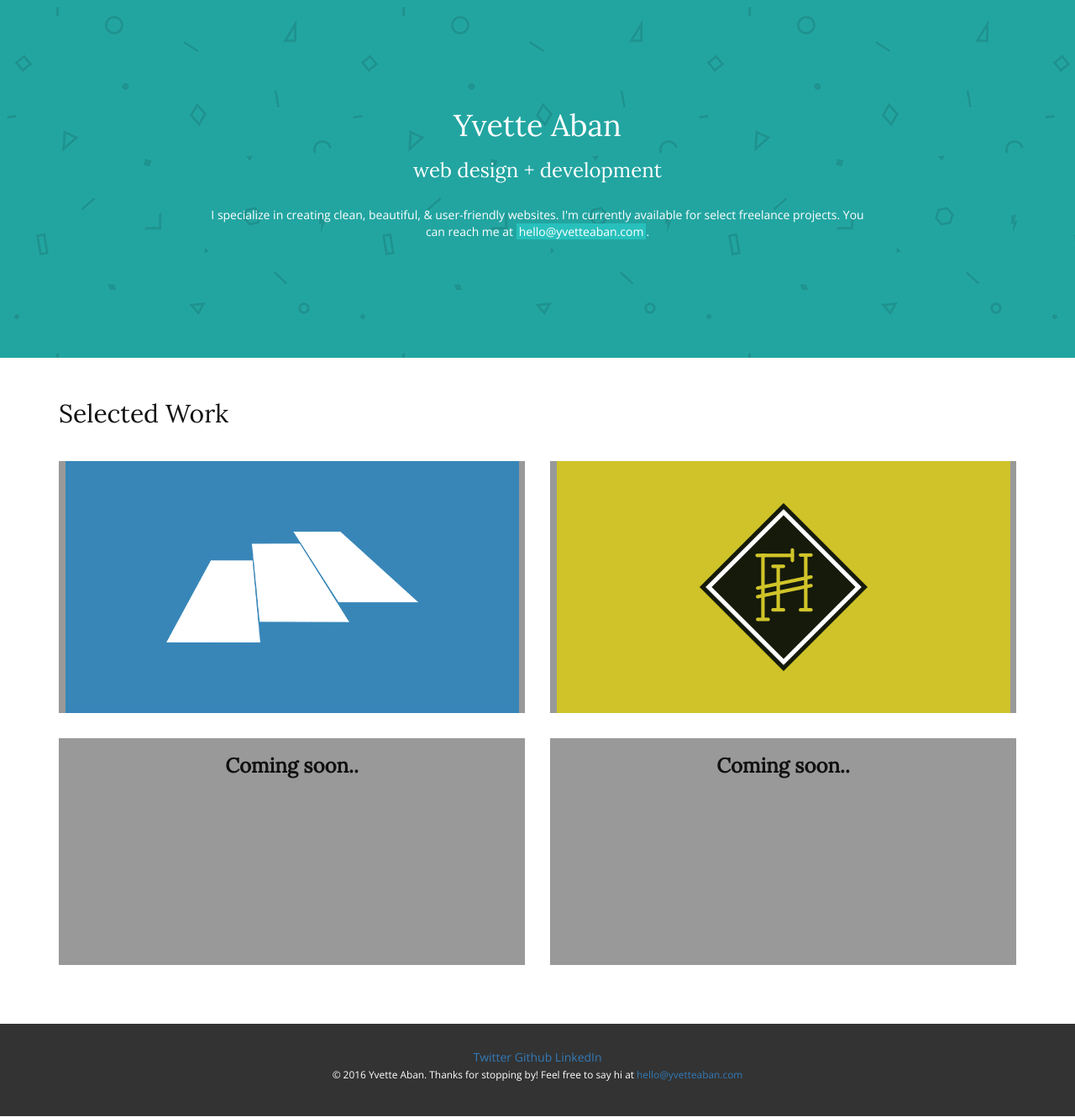
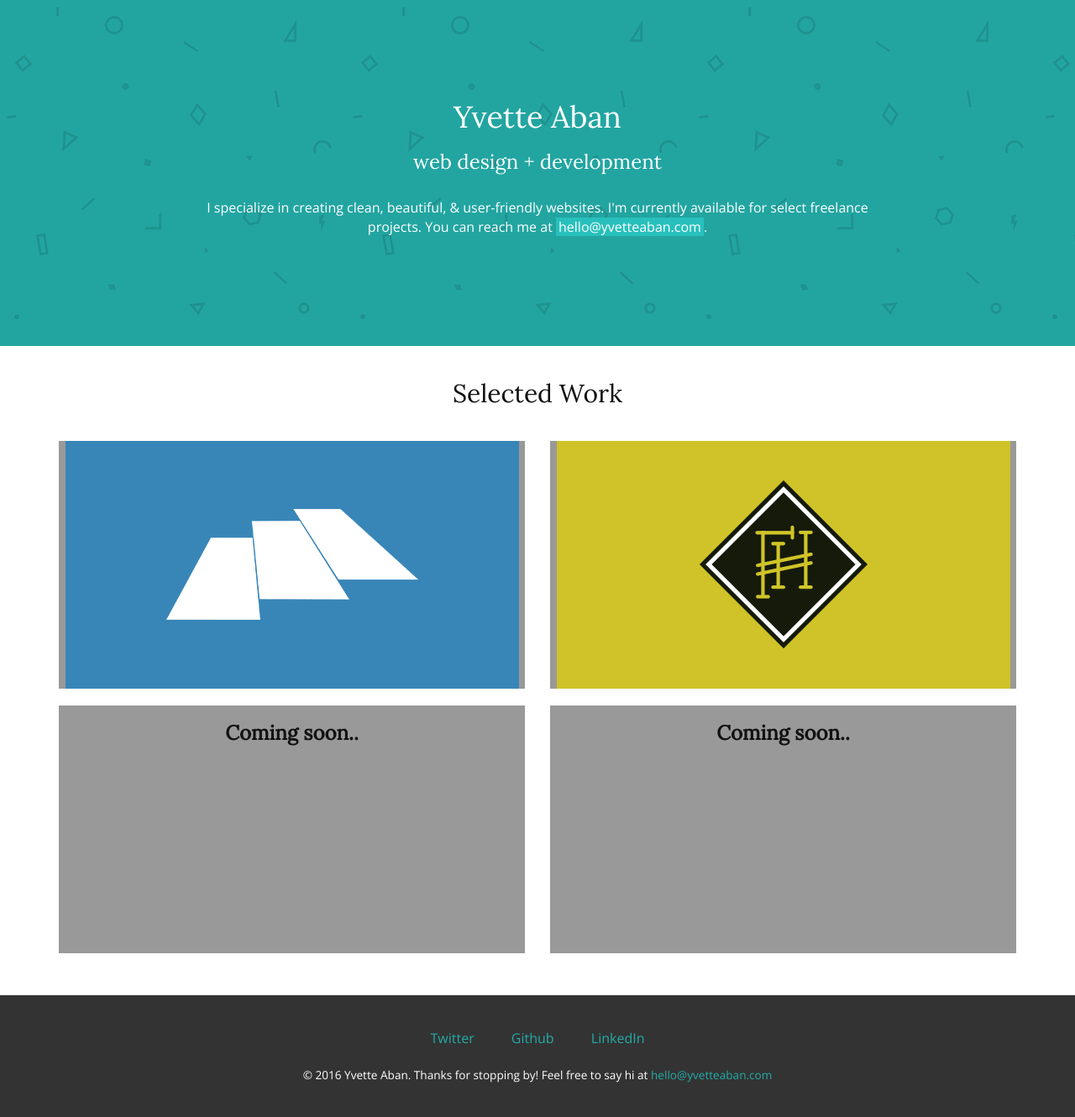
Before and after one commit to yvetteaban/yvetteaban.github.io, a Jekyll site: the page built from index.html, in a window 1280 px wide. Shown: the whole page at 84% size. Built offline with Jekyll 4.4.1, drawn with Linux system fonts in a browser that asks for light colours.

Commit message:
css changes

```diff
--- a/css/main.scss
+++ b/css/main.scss
@@ -10,7 +10,7 @@
 $small-font-size:  $base-font-size * 0.875;
 $base-line-height: 1.5;
 
-$spacing-unit:     30px;
+$spacing-unit:     20px;
 
 $text-color:       #111;
 $background-color: #fdfdfd;
@@ -68,6 +68,7 @@
 
 body {
   font-family: $base-font-family;
+  font-size: $base-font-size;
 }
 h1, h2, h3, h4, h5, h6 {
   font-family: 'Lora', serif;
@@ -108,6 +109,7 @@
 
 /* Selected Work */
 .portfolio {
+  text-align: center;
   h2 {
     margin-bottom: 40px;
   }
@@ -120,8 +122,16 @@
       position: relative;
       .inner {
         background-color: $dark-grey-lighter;
-        min-height: 270px;
+        height: 100%;
+        min-height: 220px;
         overflow: hidden;
+        position: relative;
+        @media screen and (min-width: $on-palm){
+          min-height: 295px;
+        }
+        img {
+          @include centerer;
+        }
       }
     }
   }
@@ -131,14 +141,19 @@
 .site-footer {
   background-color: $dark-grey;
   color: $white-color;
-  padding: $spacing-unit 0;
+  padding: $spacing-unit 0 30px;
   text-align: center;
+
+  a {
+    color: $teal-color;
+  }
 
   .social-media-list {
     margin: 0;
-    padding: 0;
+    padding: $spacing-unit 0;
     li {
       display: inline-block;
+      padding: 0 $spacing-unit;
     }
   }
 }
```
Also changed, not shown: 2 other files.
